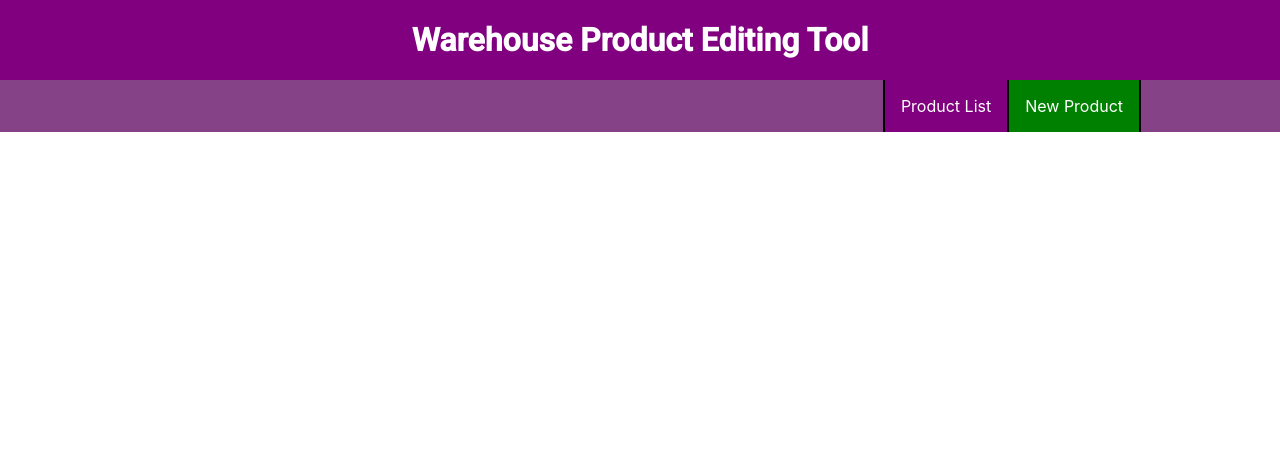
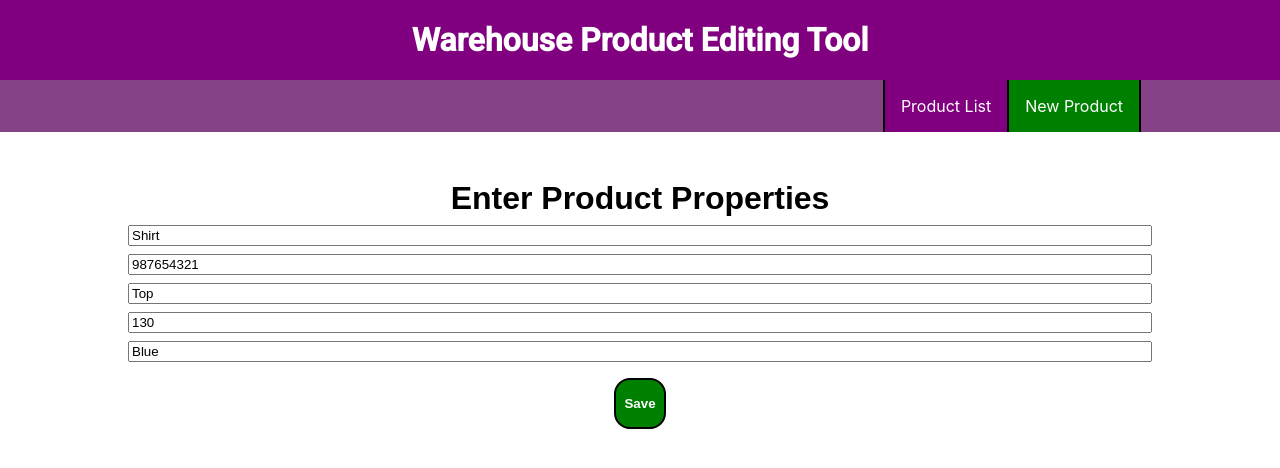
Before and after one commit to Lukasring/warehouse-managing-tool, a React (Create React App) app: page /products/1/edit in a window 1280 px wide. Shown: the top 468 px of the page. Built offline with nearby package versions, Linux system fonts and the light colour scheme.

Commit message:
added edit button functionality

```diff
--- /dev/null
+++ b/src/components/EditProduct/EditProduct.js
@@ -0,0 +1,18 @@
+import React from "react";
+import UserInputForm from "../UserInput/UserInputForm";
+import { useRouteMatch } from "react-router";
+
+const EditProduct = (props) => {
+  let match = useRouteMatch();
+  let index = match.params.id;
+  const editWindow = (
+    <UserInputForm
+      submitHandler={props.saveEditHandler}
+      products={props.products}
+      index={index}
+    ></UserInputForm>
+  );
+  return editWindow;
+};
+
+export default EditProduct;
--- a/src/components/Product/Product.js
+++ b/src/components/Product/Product.js
@@ -24,7 +24,9 @@ const Product = (props) => {
           </Link>
         </li>
         <li>
-          <button>Edit</button>
+          <Link to={`/products/${props.index}/edit`}>
+            <button>Edit</button>
+          </Link>
         </li>
         <li>
           <button onClick={props.removeItem}>Delete</button>
--- a/src/components/UserInput/UserInputForm.js
+++ b/src/components/UserInput/UserInputForm.js
@@ -1,10 +1,15 @@
 import React, { useState } from "react";
 import styles from "./UserInputForm.module.css";
+import { Redirect, useRouteMatch } from "react-router-dom";
 const UserInputForm = (props) => {
-  const [addedProduct, setAddedProducts] = useState([
-    // { name: "", ean: "", type: "", weight: "", color: "" }
-  ]);
+  const [addedProduct, setAddedProducts] = useState(
+    props.products ? props.products[props.index] : []
+  );
 
+  let match = useRouteMatch();
+  let index = match.params.id;
+
+  const [redirect, setRedirect] = useState(false);
   const handleChange = (event) => {
     setAddedProducts({
       ...addedProduct,
@@ -23,6 +28,8 @@ const UserInputForm = (props) => {
     noOfRequiredKeys === Object.keys(productValues).length
       ? (hasRequiredKeys = true)
       : (hasRequiredKeys = false);
+
+    console.log(Object.keys(productValues).length);
 
     function noneEmpty(arr) {
       // for (let i = 0; i < arr.length; i++) {
@@ -46,12 +53,14 @@ const UserInputForm = (props) => {
 
   return (
     <form className={styles.Form} id="product-submit-form">
+      {redirect ? <Redirect to="/products"></Redirect> : null}
       <label className={styles.Label}>Enter Product Properties</label>
       <input
         className={styles.Input}
         type="text"
         placeholder="NAME"
         name="name"
+        defaultValue={props.products ? props.products[props.index].name : null}
         onChange={handleChange}
       />
       <input
@@ -59,6 +68,7 @@ const UserInputForm = (props) => {
         type="text"
         placeholder="EAN"
         name="ean"
+        defaultValue={props.products ? props.products[props.index].ean : null}
         onChange={handleChange}
       />
       <input
@@ -66,6 +76,7 @@ const UserInputForm = (props) => {
         type="text"
         placeholder="TYPE"
         name="type"
+        defaultValue={props.products ? props.products[props.index].type : null}
         onChange={handleChange}
       />
       <input
@@ -73,6 +84,9 @@ const UserInputForm = (props) => {
         type="text"
         placeholder="WEIGHT"
         name="weight"
+        defaultValue={
+          props.products ? props.products[props.index].weight : null
+        }
         onChange={handleChange}
       />
       <input
@@ -80,17 +94,21 @@ const UserInputForm = (props) => {
         type="text"
         placeholder="COLOR"
         name="color"
+        defaultValue={props.products ? props.products[props.index].color : null}
         onChange={handleChange}
       />
       <input
         className={styles.SubmitButton}
         type="submit"
-        value="Add Product"
+        value={props.products ? "Save" : "Add Product"}
         onClick={(event) => {
           if (formInputValidation(addedProduct)) {
-            props.submitHandler(event, addedProduct);
+            props.submitHandler(event, addedProduct, index);
             document.getElementById("product-submit-form").reset();
             setAddedProducts([]);
+            if (props.products) {
+              setRedirect(true);
+            }
           } else {
             event.preventDefault();
           }
--- a/src/container/App.js
+++ b/src/container/App.js
@@ -4,6 +4,7 @@ import Nav from "../components/Navigation/Nav";
 import Products from "../components/Products/Products";
 import UserInputForm from "../components/UserInput/UserInputForm";
 import Preview from "../components/Preview/Preview";
+import EditProduct from "../components/EditProduct/EditProduct";
 import { BrowserRouter as Router, Switch, Route } from "react-router-dom";
 
 import "./App.css";
@@ -47,7 +48,7 @@ function App() {
   //   setProducts(newProducts);
   // };
 
-  const handleFormSubmit = (event, userInput) => {
+  const formSubmitHandler = (event, userInput) => {
     event.preventDefault();
     console.log(userInput);
     // addProductHandler(products, userInput);
@@ -56,11 +57,17 @@ function App() {
     setProducts(newProducts);
   };
 
+  const saveEditHandler = (event, editedProduct, index) => {
+    event.preventDefault();
+    const newProducts = [...products];
+    newProducts[index] = editedProduct;
+    setProducts(newProducts);
+  };
+
   const checkboxHandler = (event, index) => {
     const newProducts = [...products];
     newProducts[index].isActive = event.target.checked;
     setProducts(newProducts);
-    console.log(index);
   };
 
   const productList = (
@@ -72,7 +79,7 @@ function App() {
   );
 
   const userInputForm = (
-    <UserInputForm submitHandler={handleFormSubmit}></UserInputForm>
+    <UserInputForm submitHandler={formSubmitHandler}></UserInputForm>
   );
 
   return (
@@ -81,16 +88,22 @@ function App() {
         <Header headerText="Warehouse Product Editing Tool"></Header>
         <Nav></Nav>
         <Switch>
-          <Route path="/products" exact>
+          <Route exact path="/products">
             {productList}
           </Route>
           <Route path="/products/create" exact>
             {userInputForm}
           </Route>
+          <Route path="/products/preview/:id">
+            <Preview products={products}></Preview>
+          </Route>
+          <Route path="/products/:id/edit">
+            <EditProduct
+              products={products}
+              saveEditHandler={saveEditHandler}
+            ></EditProduct>
+          </Route>
         </Switch>
-        <Route path="/products/preview/:id">
-          <Preview products={products}></Preview>
-        </Route>
       </div>
     </Router>
   );
```
